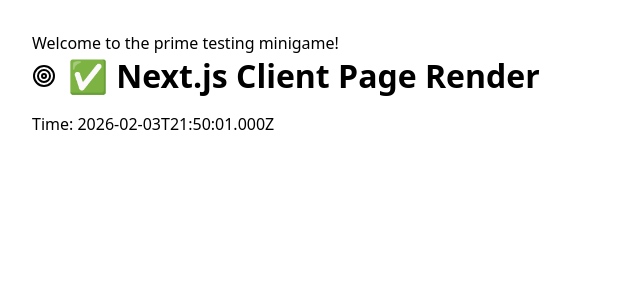
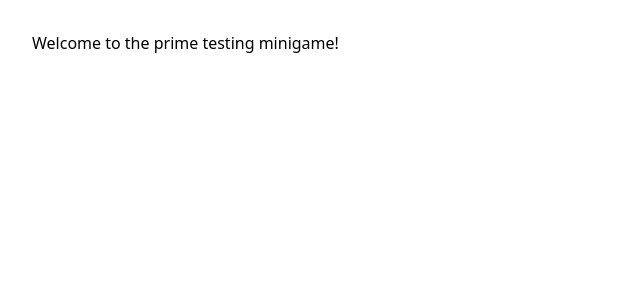
Before and after one commit to rabongHan/CSE210-WI26-Team2, a Next.js app: page /prime in a window 1280 px wide. Shown: the top 300 px of the page, without its empty margins (0-640 px from the left). Built offline with nearby package versions, Linux system fonts and the light colour scheme.

Commit message:
remove default message

```diff
--- a/app/prime/page.tsx
+++ b/app/prime/page.tsx
@@ -11,11 +11,6 @@
   return (
     <main style={{ fontFamily: "system-ui", padding: 24 }}>
       <div className="welcome">Welcome to the prime testing minigame!</div>
-      <div style={{ display: "flex", alignItems: "center", gap: 12 }}>
-        <Target />
-        <h1 style={{ margin: 0 }}>✅ Next.js Client Page Render</h1>
-      </div>
-      <p>Time: {now}</p>
     </main>
   );
 }
```
